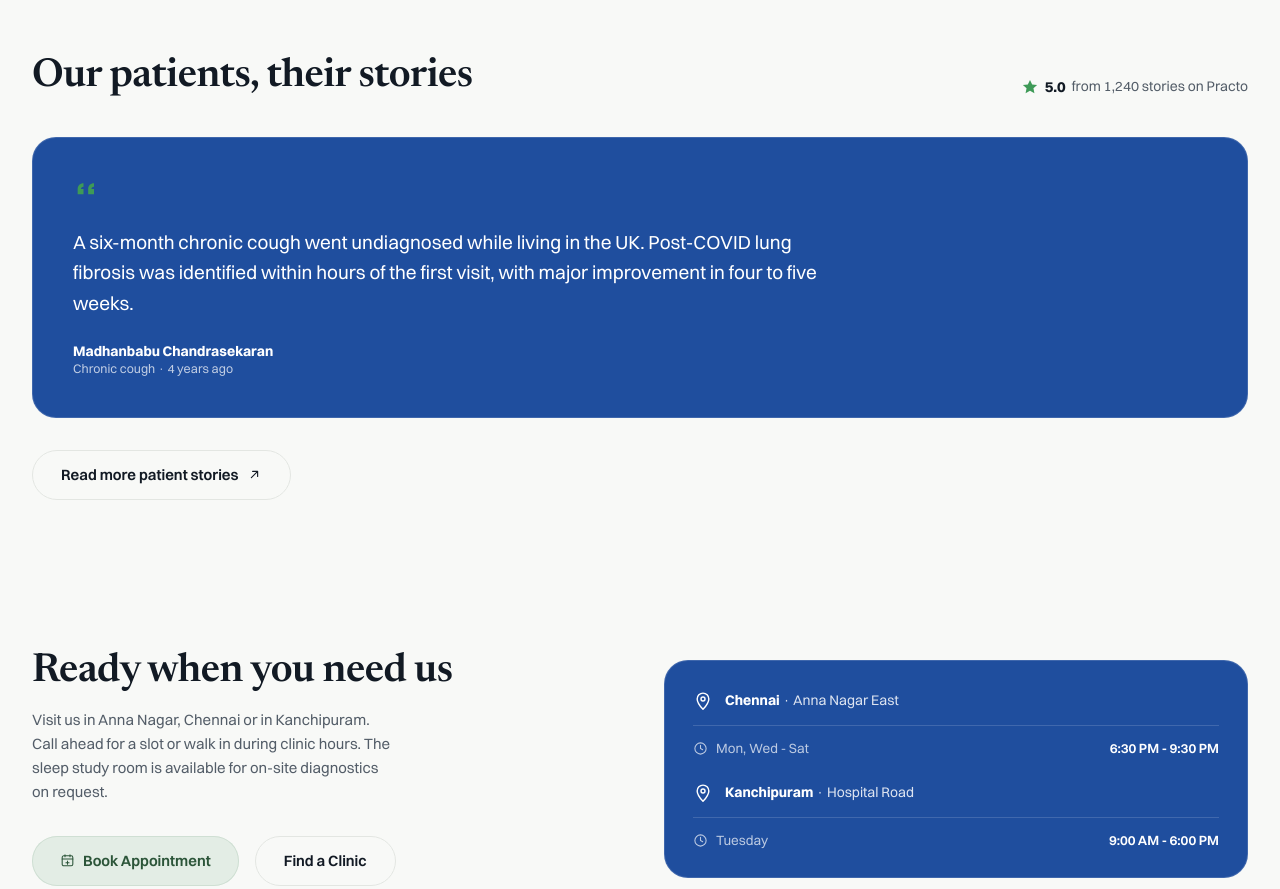
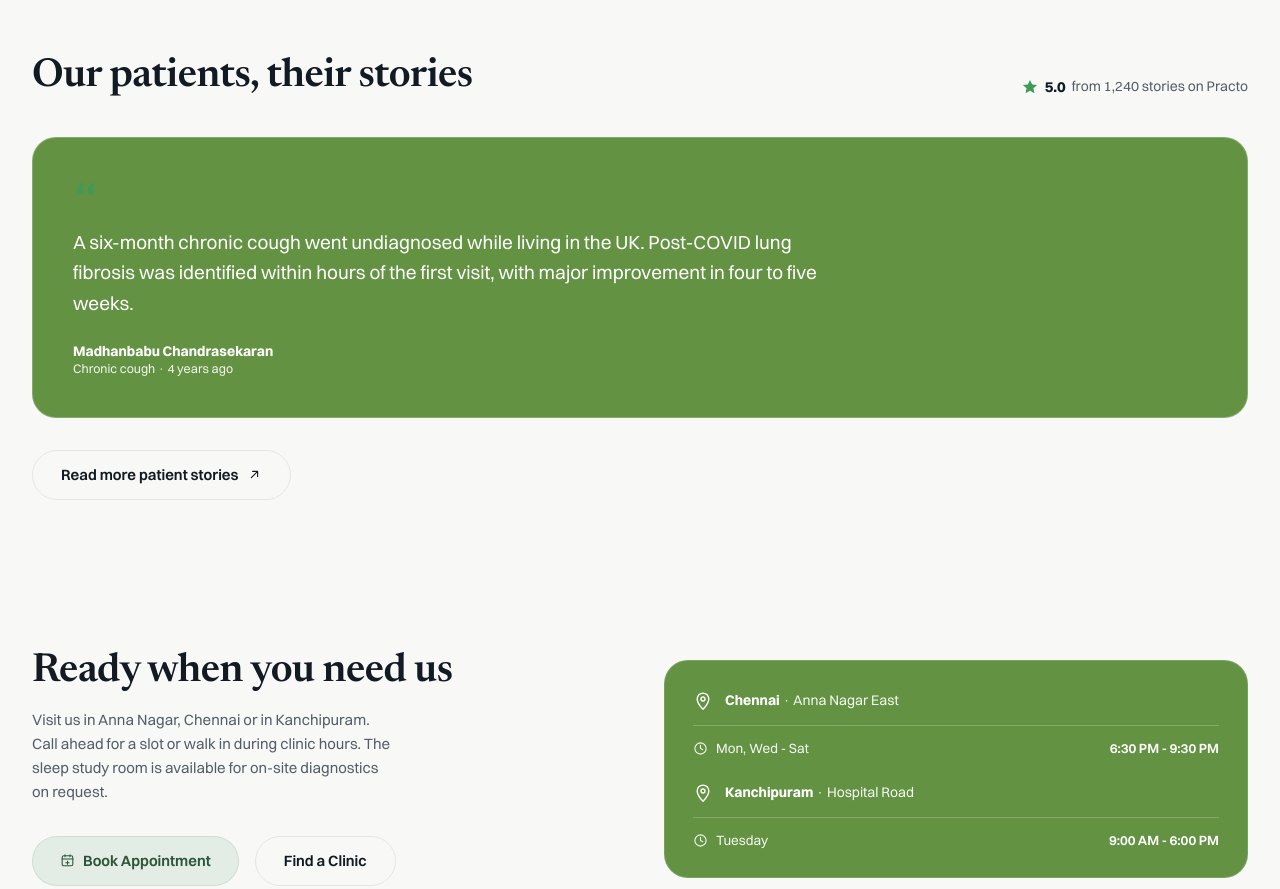
Before and after one commit to damian-lourdes/Vinodhaa-Respiratory-Center-Website, a website: page index.html in a window 1280 px wide. Shown: the part 2840-3729 px from the top of the page. Drawn offline with Linux system fonts and the light colour scheme.

Commit message:
Summa logo green for the dark cards and footer, with brighter small text on it

```diff
--- a/css/styles.css
+++ b/css/styles.css
@@ -31,7 +31,7 @@
     --navy-ink: #f2f4fa;
     --navy-ink-soft: #a4add0;
     --band: #16306e;
-    --deep: #1f4e9e; --deep-2: #2455a8; --deep-hover: #2455a8; /* royal sapphire: blue cards, footer and the remaining blue band */
+    --deep: #629242; --deep-2: #679846; --deep-hover: #679846; /* Summa logo green, slightly deepened: dark cards and footer */
     --band-ink: #ffffff;
     --font-sans: "Switzer", ui-sans-serif, system-ui, -apple-system, "Helvetica Neue", Arial, sans-serif;
     --font-display: "Switzer", ui-sans-serif, system-ui, -apple-system, "Helvetica Neue", Arial, sans-serif;
@@ -53,7 +53,7 @@
     --plum: #c4a6f2;
     --blush-ink: #a8e0b9;
     --alert: #f97066;
-      --deep: #163a78; --deep-2: #1a4284; --deep-hover: #1c4589;
+      --deep: #3e5b2a; --deep-2: #43612d; --deep-hover: #456430;
   }
   html[data-theme="light"] {
     --paper: #f8f9f7;
@@ -1420,3 +1420,11 @@
   .home-areas span { font-size: 14px; line-height: 1.55; color: var(--ink-soft); }
   .home-areas i { margin-top: 8px; font-style: normal; font-size: 14px; font-weight: 600; color: var(--accent); }
   .home-areas i::after { content: " \2192"; }
+
+  /* on the Summa green, small text stays near-white so it reads clearly */
+  footer.site { --navy-ink-soft: rgba(255,255,255,0.92); --navy-line: rgba(255,255,255,0.22); }
+  .stories-section .featured-story, .stories-section .story-card { --navy-ink-soft: rgba(255,255,255,0.92); --navy-line: rgba(255,255,255,0.22); }
+  .band-section:has(.whyus-grid) .diff-card p { color: rgba(255,255,255,0.94); }
+  .band-section:has(.whyus-grid) .diff-card + .diff-card { border-color: rgba(255,255,255,0.22); }
+  .band-section:has(.reach-grid) .reach-card .addr-row p, .band-section:has(.reach-grid) .reach-card .hours-row .k { color: rgba(255,255,255,0.94); }
+  .band-section:has(.reach-grid) .reach-card .hours-rows { border-color: rgba(255,255,255,0.22); }
```
